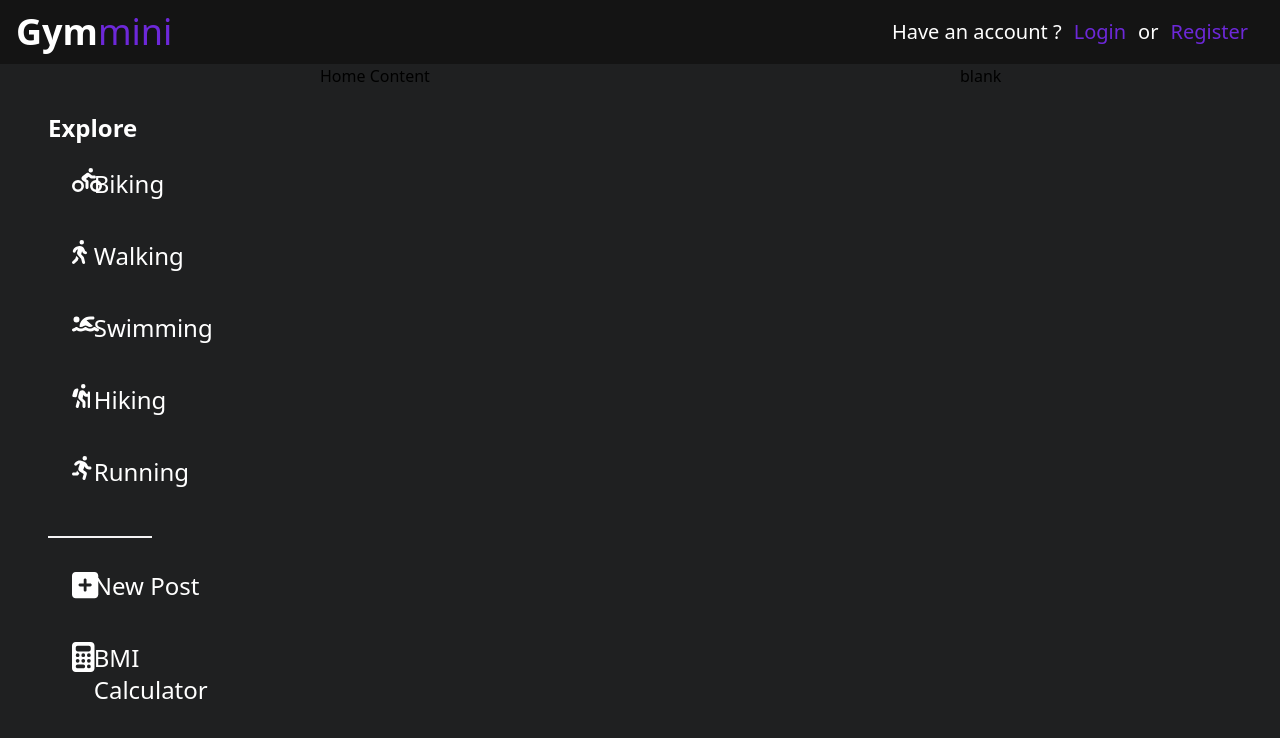
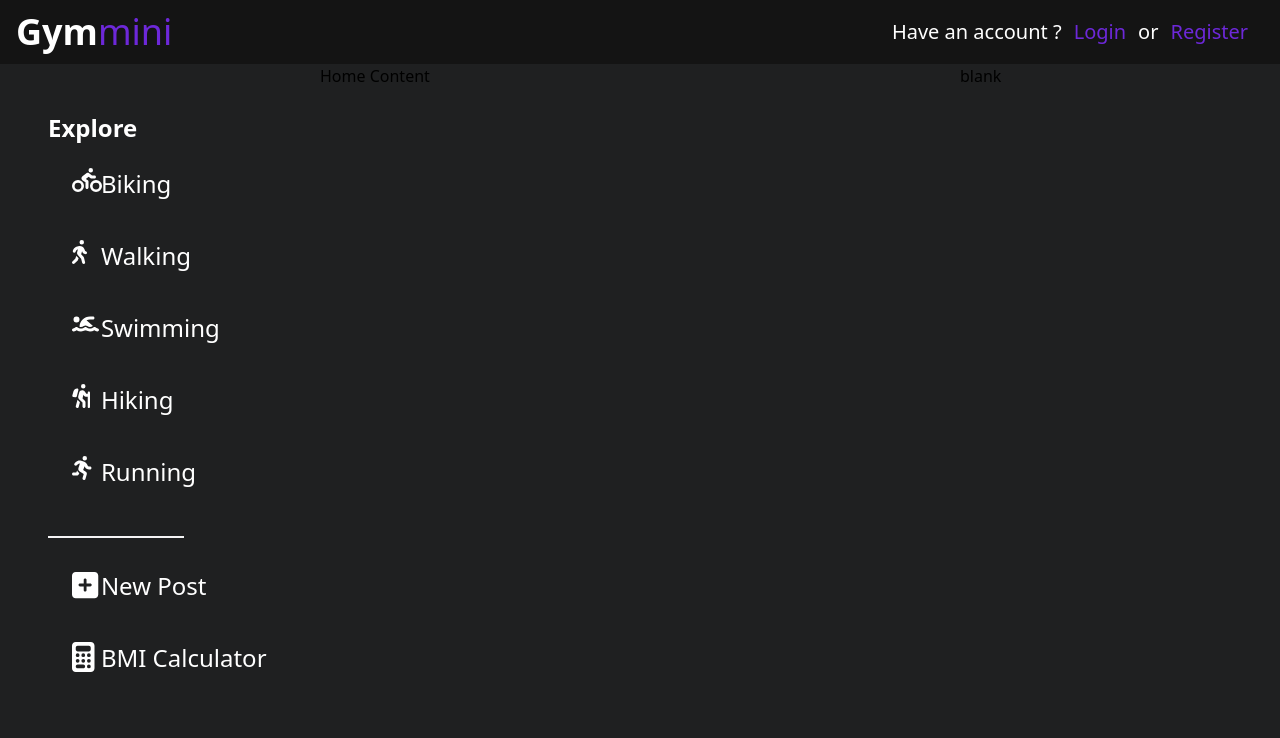
Before and after one commit to pkpndLiZ/actitvity-tracking-web, a Next.js app: page / in a window 1280 px wide. Shown: the top 738 px of the page. Built offline with nearby package versions, Linux system fonts and the light colour scheme.

Commit message:
feat: dev sidebar

```diff
--- a/styles/globals.css
+++ b/styles/globals.css
@@ -58,10 +58,6 @@ body {
 
 /* ========== Sidebar Component ========== */
 
-.sidebar-container {
-  @apply w-4/5;
-}
-
 .top-sidebar-container span,
 h3 {
   @apply text-white;
```
